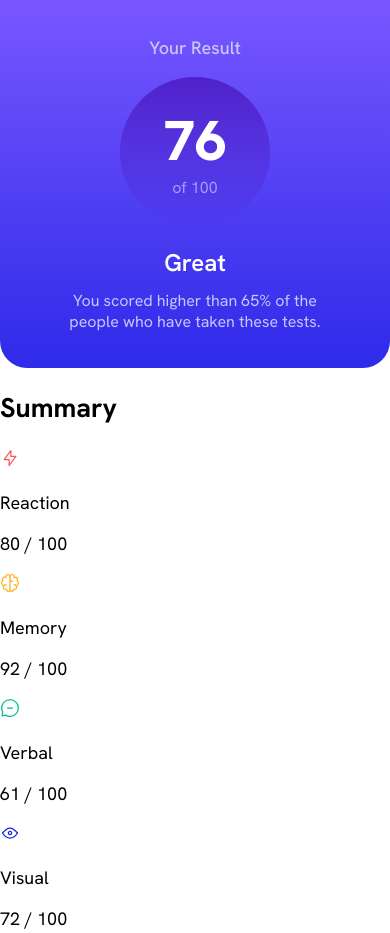
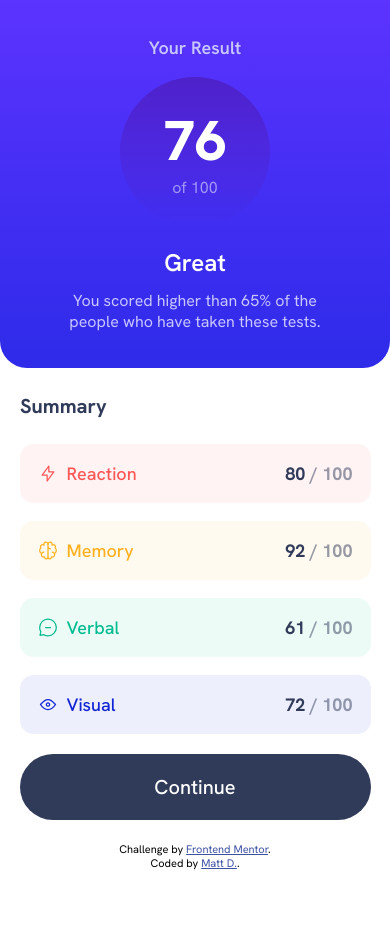
Before and after one commit to davis-matt0/results-summary-component, a plain HTML site: page index.html in a window 390 px wide. Shown: the top 933 px of the page. After the commit the page ends 881 px from the top, so only its background shows below. Drawn offline with Linux system fonts and the light colour scheme.

Commit message:
finish mobile layout

```diff
--- a/index.css
+++ b/index.css
@@ -8,10 +8,11 @@ body {
   margin: 0;
   font-size: 18px;
   font-family: "Hanken Grotesk", sans-serif;
+  text-align: center;
 }
 
 .result-section {
-  background: linear-gradient(hsl(252, 100%, 67%), hsl(241, 81%, 54%));
+  background: linear-gradient(hsl(252, 100%, 60%), hsl(241, 81%, 54%));
   color: white;
   text-align: center;
   padding: 2em;
@@ -29,9 +30,38 @@ body {
   border-radius: 50%;
 }
 
+.summary-container {
+  border: 1px solid black;
+}
+
+.summary-box {
+  display: flex;
+  width: 90%;
+  margin: 1em auto;
+  padding: 0 1em 0 1em;
+  border-radius: 0.75em;
+}
+
+.summary-box-reaction {
+  background-color: hsla(0, 100%, 67%, 7%);
+}
+
+.summary-box-memory {
+  background-color: hsla(39, 100%, 56%, 7%);
+}
+
+.summary-box-verbal {
+  background-color: hsla(166, 100%, 37%, 7%);
+}
+
+.summary-box-visual {
+  background-color: hsla(234, 85%, 45%, 7%);
+}
+
 .your-result-p {
   color: hsl(241, 100%, 89%);
-  font-weight: 500;
+  font-weight: 600;
+  font-size: 1em;
   margin-top: 0;
 }
 
@@ -61,12 +91,63 @@ body {
   font-size: 1rem;
 }
 
+.summary-title {
+  text-align: left;
+  font-size: 1.25rem;
+  color: hsl(224, 30%, 27%);
+  margin: 1.25em 1em;
+}
+
+.summary-box-title {
+  margin-left: 0.5em;
+  font-weight: 500;
+}
+
+.summary-box-title-reaction {
+  color: hsl(0, 100%, 67%);
+}
+
+.summary-box-title-memory {
+  color: hsl(39, 100%, 56%);
+}
+
+.summary-box-title-verbal {
+  color: hsl(166, 100%, 37%);
+}
+
+.summary-box-title-visual {
+  color: hsl(234, 85%, 45%);
+}
+
+.summary-box-result {
+  margin-left: auto;
+  color: hsl(224, 30%, 27%);
+  font-weight: 700;
+}
+
+.btn {
+  display: block;
+  background-color: hsl(224, 30%, 27%);
+  width: 90%;
+  margin: 1em auto;
+  padding: 1em 0;
+  border-radius: 5em;
+  color: white;
+  text-decoration: none;
+  font-weight: 500;
+  font-size: 1.25rem;
+}
+
+.transparant {
+  opacity: 50%;
+}
+
 .attribution {
   font-size: 11px;
   text-align: center;
-  width: 50%;
+  width: 45%;
+  margin: 2em auto 1em auto;
   border-radius: 100px;
-  /* padding: 5em; */
 }
 .attribution a {
   color: hsl(228, 45%, 44%);
--- a/index.html
+++ b/index.html
@@ -35,41 +35,49 @@
       <section class="summary-section">
         <div class="summary container">
           <h2 class="summary-title">Summary</h2>
-          <div class="summary-box reaction">
+          <div class="summary-box summary-box-reaction">
             <img
               src="./assets/images/icon-reaction.svg"
               alt="lightning bolt icon"
               class="icon"
             />
-            <p class="summary-box-title reaction">Reaction</p>
-            <p class="summary-box-result">80 / 100</p>
+            <p class="summary-box-title summary-box-title-reaction">Reaction</p>
+            <p class="summary-box-result">
+              80 <span class="transparant">/ 100</span>
+            </p>
           </div>
-          <div class="summary-box memory">
+          <div class="summary-box summary-box-memory">
             <img
               src="./assets/images/icon-memory.svg"
               alt="brain icon"
               class="icon"
             />
-            <p class="summary-box-title memory">Memory</p>
-            <p class="summary-box-result">92 / 100</p>
+            <p class="summary-box-title summary-box-title-memory">Memory</p>
+            <p class="summary-box-result">
+              92 <span class="transparant">/ 100</span>
+            </p>
           </div>
-          <div class="summary-box verbal">
+          <div class="summary-box summary-box-verbal">
             <img
               src="./assets/images/icon-verbal.svg"
               alt="speech bubble icon"
               class="icon"
             />
-            <p class="summary-box-title verbal">Verbal</p>
-            <p class="summary-box-result">61 / 100</p>
+            <p class="summary-box-title summary-box-title-verbal">Verbal</p>
+            <p class="summary-box-result">
+              61 <span class="transparant">/ 100</span>
+            </p>
           </div>
-          <div class="summary-box-visual">
+          <div class="summary-box summary-box-visual">
             <img
               src="./assets/images/icon-visual.svg"
               alt="eye icon"
               class="icon"
             />
-            <p class="summary-box-title visual">Visual</p>
-            <p class="summary-box-result">72 / 100</p>
+            <p class="summary-box-title summary-box-title-visual">Visual</p>
+            <p class="summary-box-result">
+              72 <span class="transparant">/ 100</span>
+            </p>
           </div>
           <a href="#" class="btn">Continue</a>
         </div>
```
